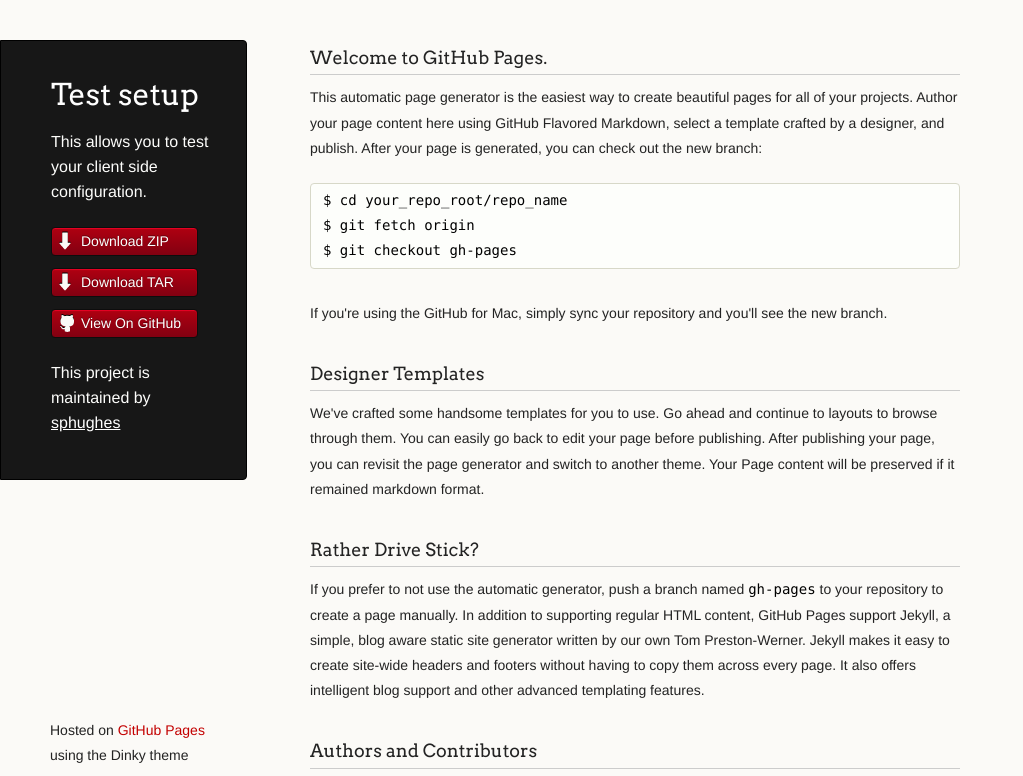
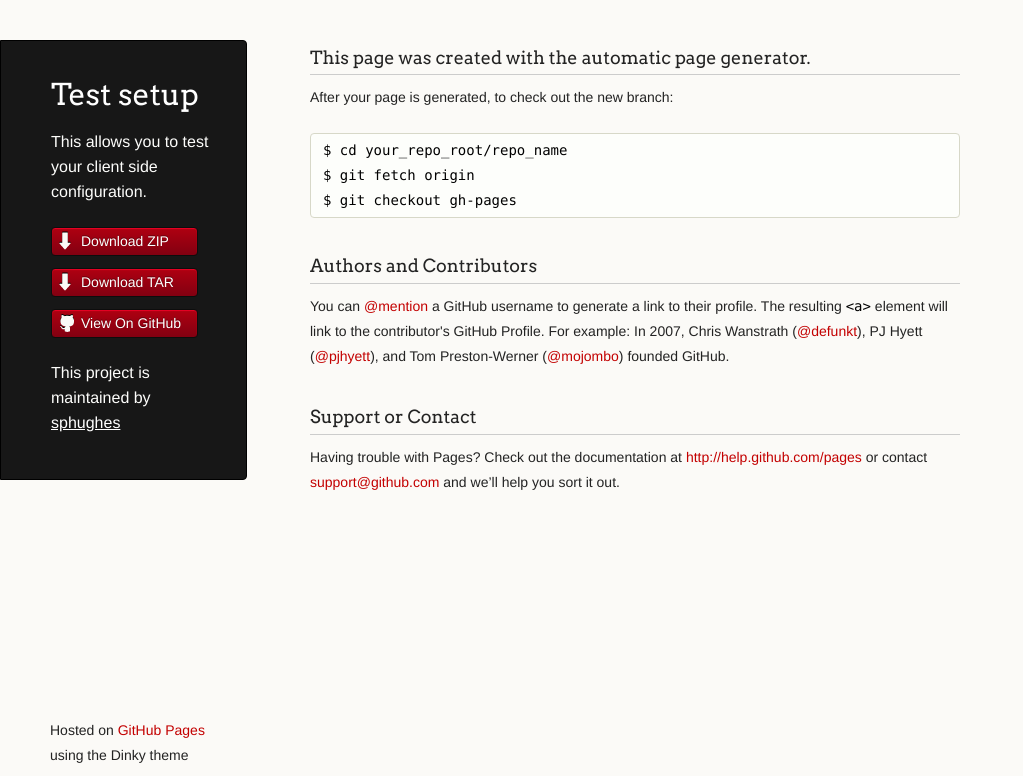
Before and after one commit to sphughes/test_setup, a plain HTML site: page index.html in a window 1280 px wide. Shown: the top 776 px of the page, without its empty margins (0-1023 px from the left). Drawn offline with Linux system fonts and the light colour scheme.

Commit message:
Create gh-pages branch via GitHub

```diff
--- a/index.html
+++ b/index.html
@@ -30,24 +30,14 @@
 
       </header>
       <section>
-        <h3>Welcome to GitHub Pages.</h3>
+        <h3>This page was created with the automatic page generator.</h3>
 
-<p>This automatic page generator is the easiest way to create beautiful pages for all of your projects. Author your page content here using GitHub Flavored Markdown, select a template crafted by a designer, and publish. After your page is generated, you can check out the new branch:</p>
+<p>After your page is generated, to check out the new branch:</p>
 
 <pre><code>$ cd your_repo_root/repo_name
 $ git fetch origin
 $ git checkout gh-pages
 </code></pre>
-
-<p>If you're using the GitHub for Mac, simply sync your repository and you'll see the new branch.</p>
-
-<h3>Designer Templates</h3>
-
-<p>We've crafted some handsome templates for you to use. Go ahead and continue to layouts to browse through them. You can easily go back to edit your page before publishing. After publishing your page, you can revisit the page generator and switch to another theme. Your Page content will be preserved if it remained markdown format.</p>
-
-<h3>Rather Drive Stick?</h3>
-
-<p>If you prefer to not use the automatic generator, push a branch named <code>gh-pages</code> to your repository to create a page manually. In addition to supporting regular HTML content, GitHub Pages support Jekyll, a simple, blog aware static site generator written by our own Tom Preston-Werner. Jekyll makes it easy to create site-wide headers and footers without having to copy them across every page. It also offers intelligent blog support and other advanced templating features.</p>
 
 <h3>Authors and Contributors</h3>
 
```
Also changed, not shown: params.json (+1 -1 lines).
